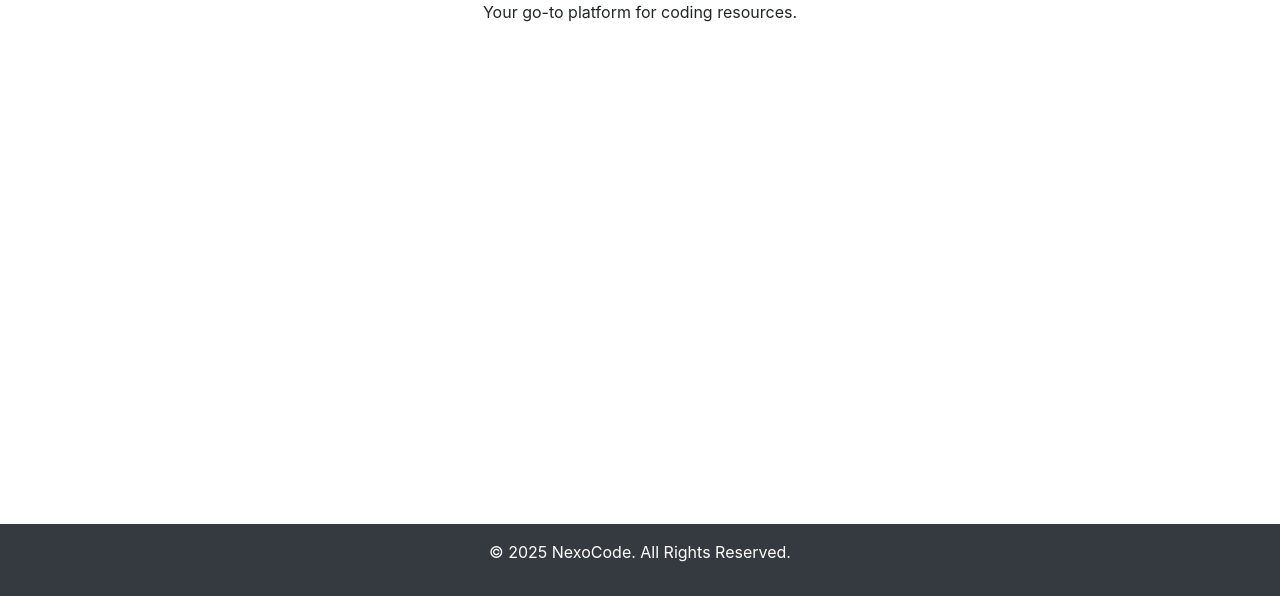
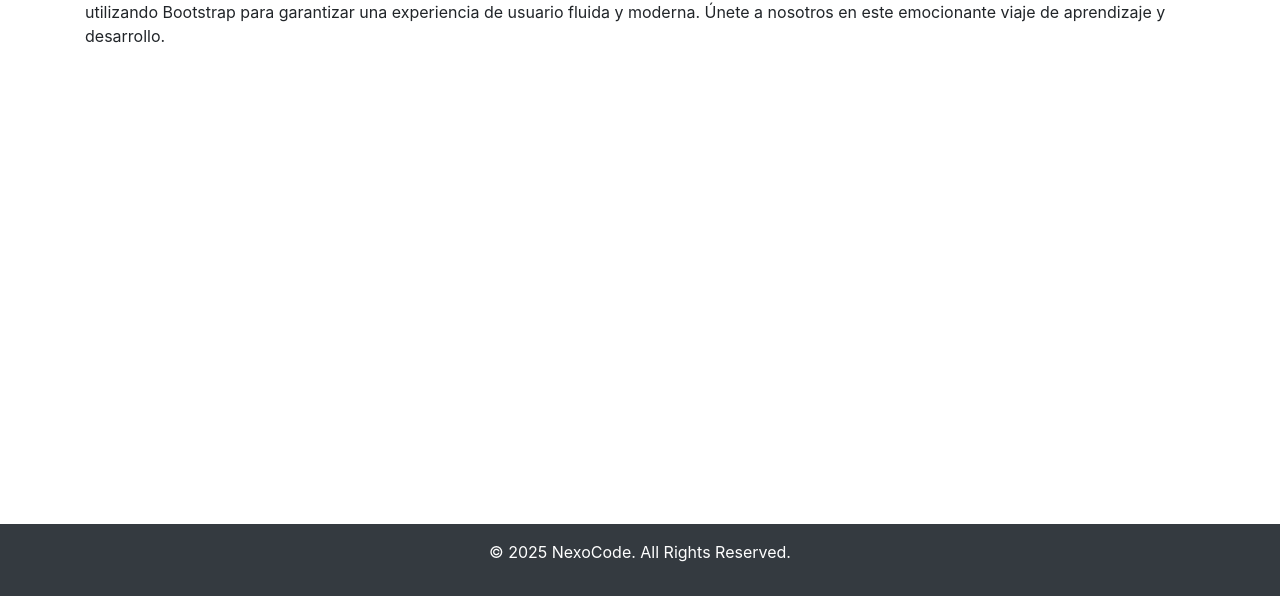
Before and after one commit to tincho21/NexoCode, a plain HTML site: page index.html in a window 1280 px wide. Shown: the part 204-800 px from the top of the page. Drawn offline with nearby package versions, Linux system fonts and the light colour scheme.

Commit message:
Realice cambios index.html

```diff
--- a/index.html
+++ b/index.html
@@ -21,9 +21,9 @@
         </div>
     </header>
 
-    <main class="container text-center my-5">
+    <main class="container text">
         <h1>Welcome to NexoCode</h1>
-        <p>Your go-to platform for coding resources.</p>
+        <p> Bienvenido a NexoCode, un innovador proyecto web que busca conectar a desarrolladores y entusiastas de la programación en un espacio colaborativo. Aquí, podrás explorar una estructura avanzada diseñada para facilitar el trabajo en equipo y el uso efectivo de GitHub. Estamos utilizando Bootstrap para garantizar una experiencia de usuario fluida y moderna. Únete a nosotros en este emocionante viaje de aprendizaje y desarrollo.</p>
     </main>
 
     <footer class="bg-dark text-white text-center py-3">
```
